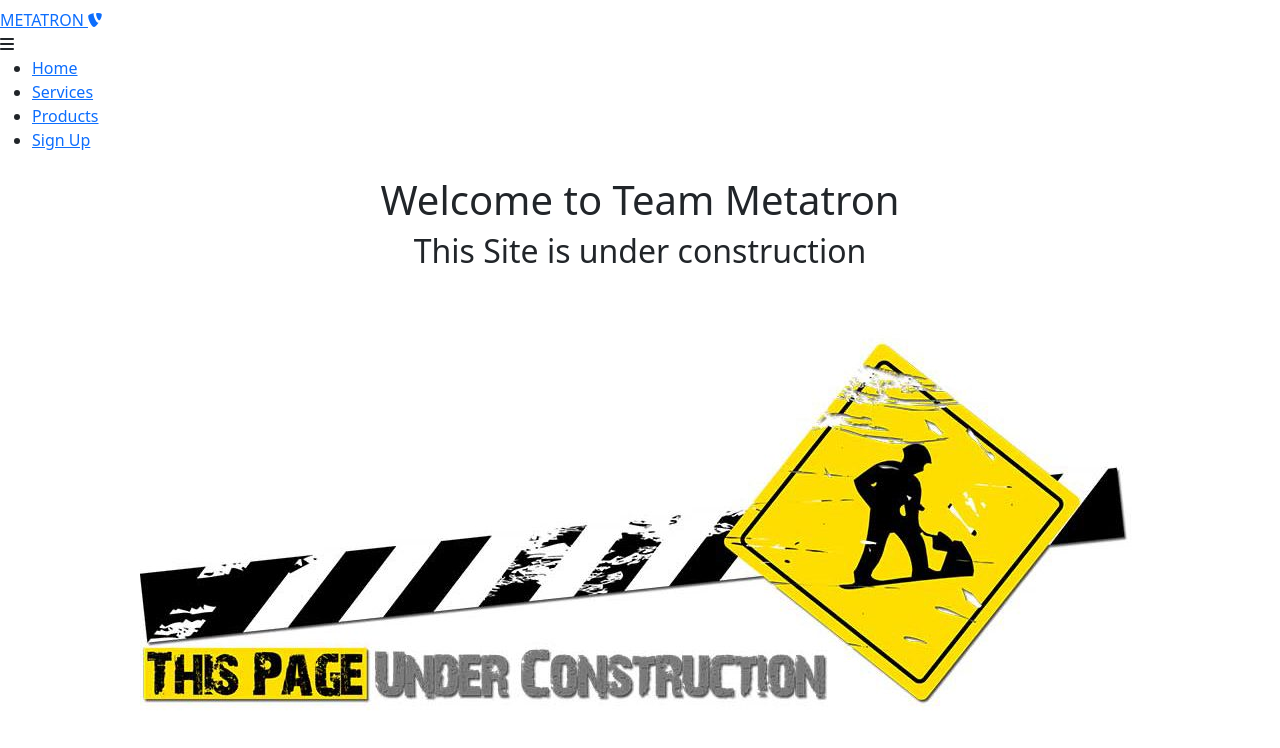
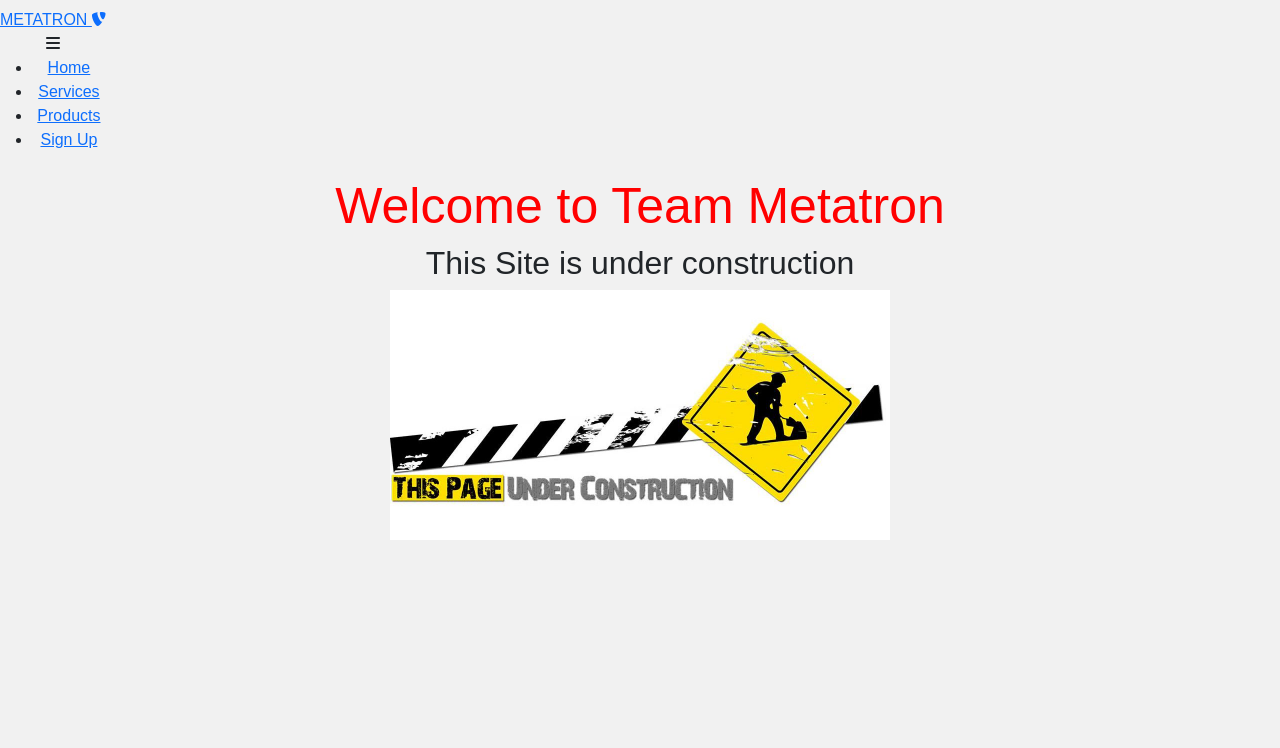
Before and after one commit to JosephLahiru/mtron.me, a React (Create React App) app in the folder frontend/: page / in a window 1280 px wide. Shown: the top 748 px of the page. Built offline with nearby package versions, Linux system fonts and the light colour scheme.

Commit message:
updated notfount page

```diff
--- /dev/null
+++ b/frontend/src/components/nomatch.css
@@ -0,0 +1,20 @@
+body {
+    background-color: #f1f1f1;
+    text-align: center;
+    font-family: Arial, sans-serif;
+  }
+
+  h1 {
+    color: #ff0000;
+    font-size: 50px;
+  }
+
+  p {
+    color: #333333;
+    font-size: 20px;
+  }
+
+  img {
+    width: 500px;
+    height: auto;
+  }
--- a/frontend/src/components/nomatch.js
+++ b/frontend/src/components/nomatch.js
@@ -1,3 +1,6 @@
+import './nomatch.css';
+
 export const NoMatch = () => {
-    return <center><h1>404 Page Not Found</h1></center>
+    return <center><h1>404 Page Not Found</h1>
+    <p>Sorry, the page you are looking for could not be found.</p></center>
 }
```
